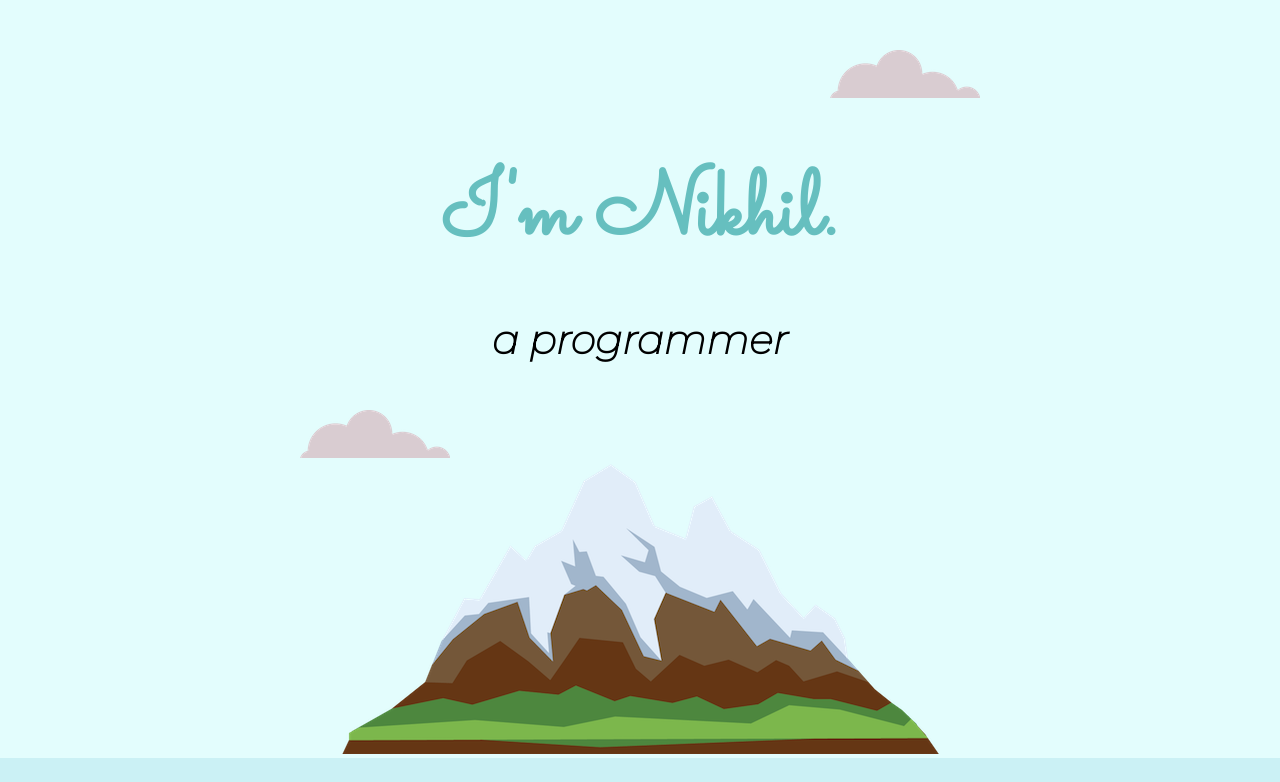
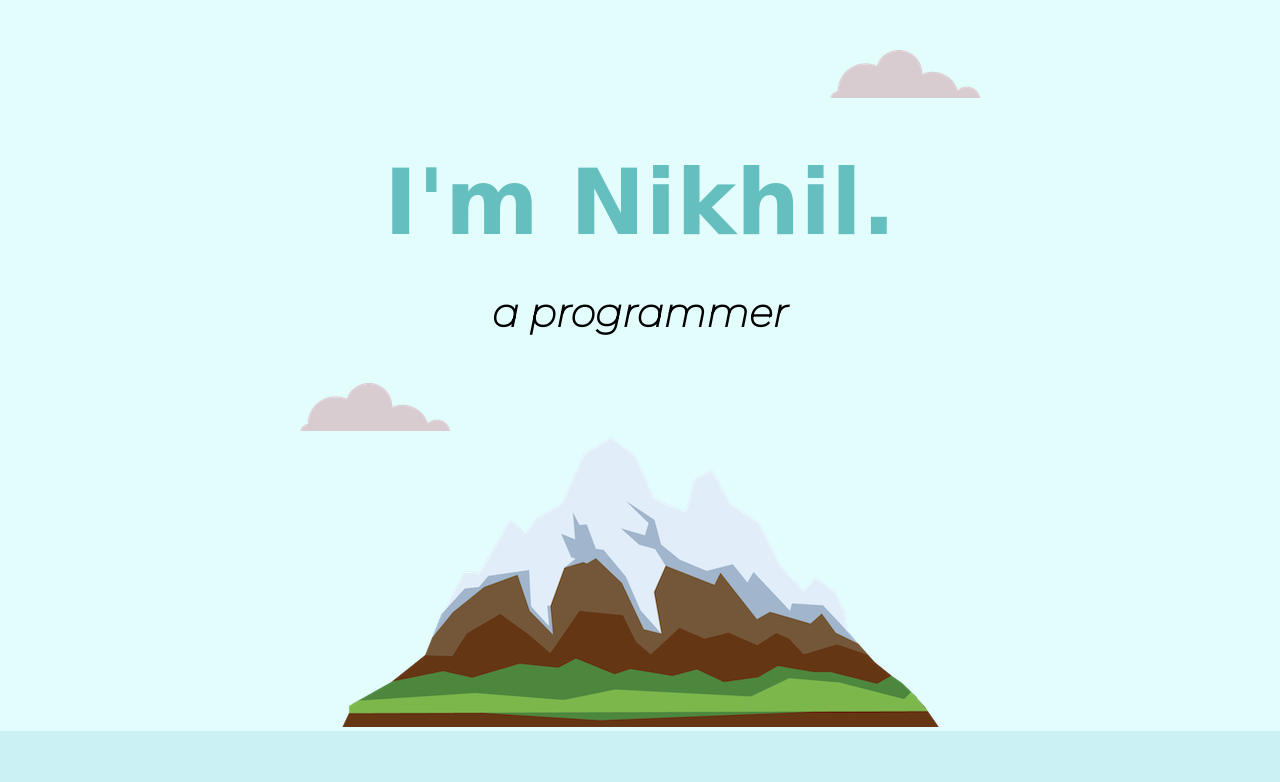
Before and after one commit to Nikhil-gna/skillshare, a plain HTML site: page index.html in a window 1280 px wide. Shown: the top 782 px of the page. Drawn offline with Linux system fonts and the light colour scheme.

Commit message:
Add files via upload

```diff
--- a/css/styles.css
+++ b/css/styles.css
@@ -9,7 +9,7 @@ h1
   color: #66BFBF;
   font-size:562.5%;
   margin:50px auto 0 auto;
-  font-family: 'Sacramento', cursive;
+  font-family: 'Fredoka One', cursive;
 }
 h2
 {
```
